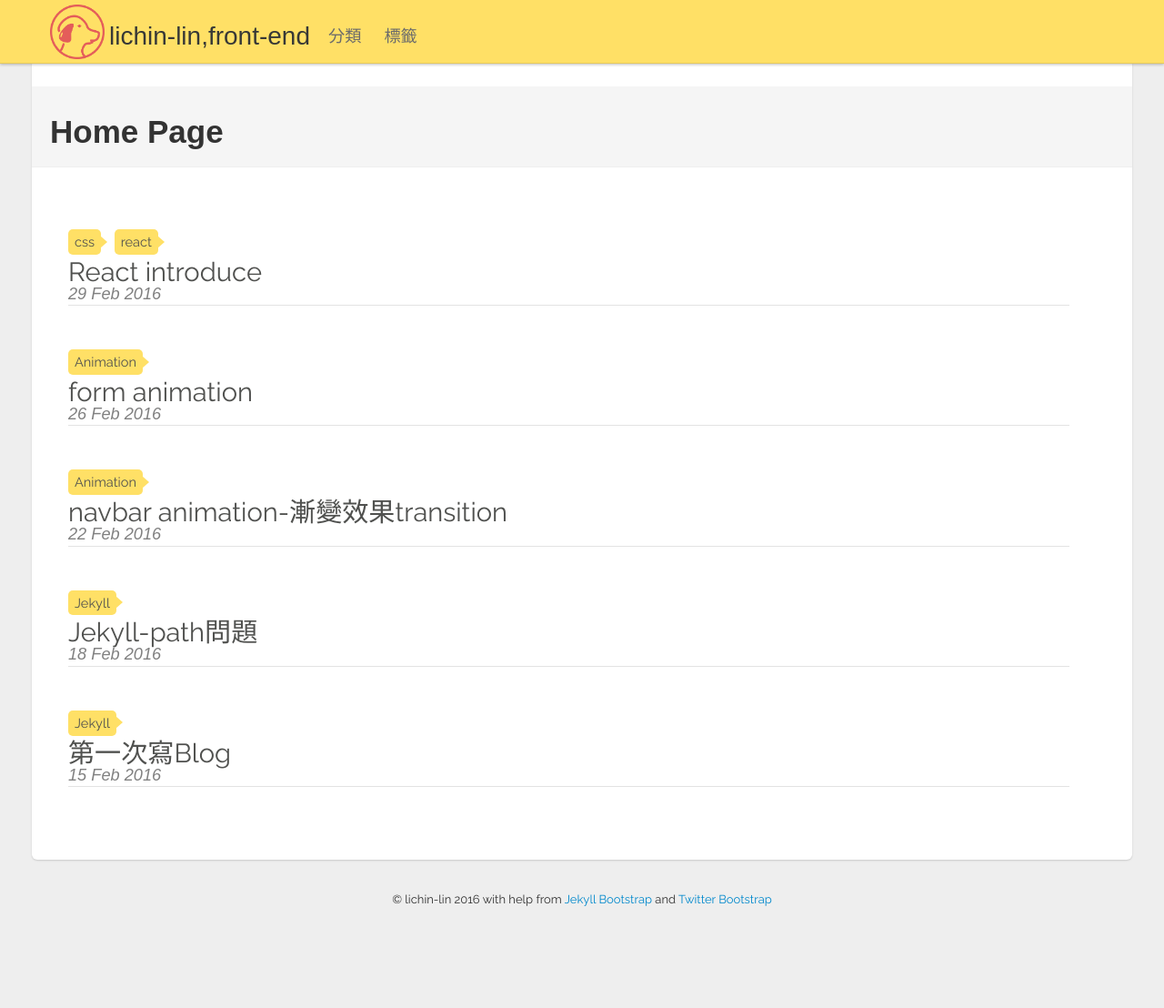
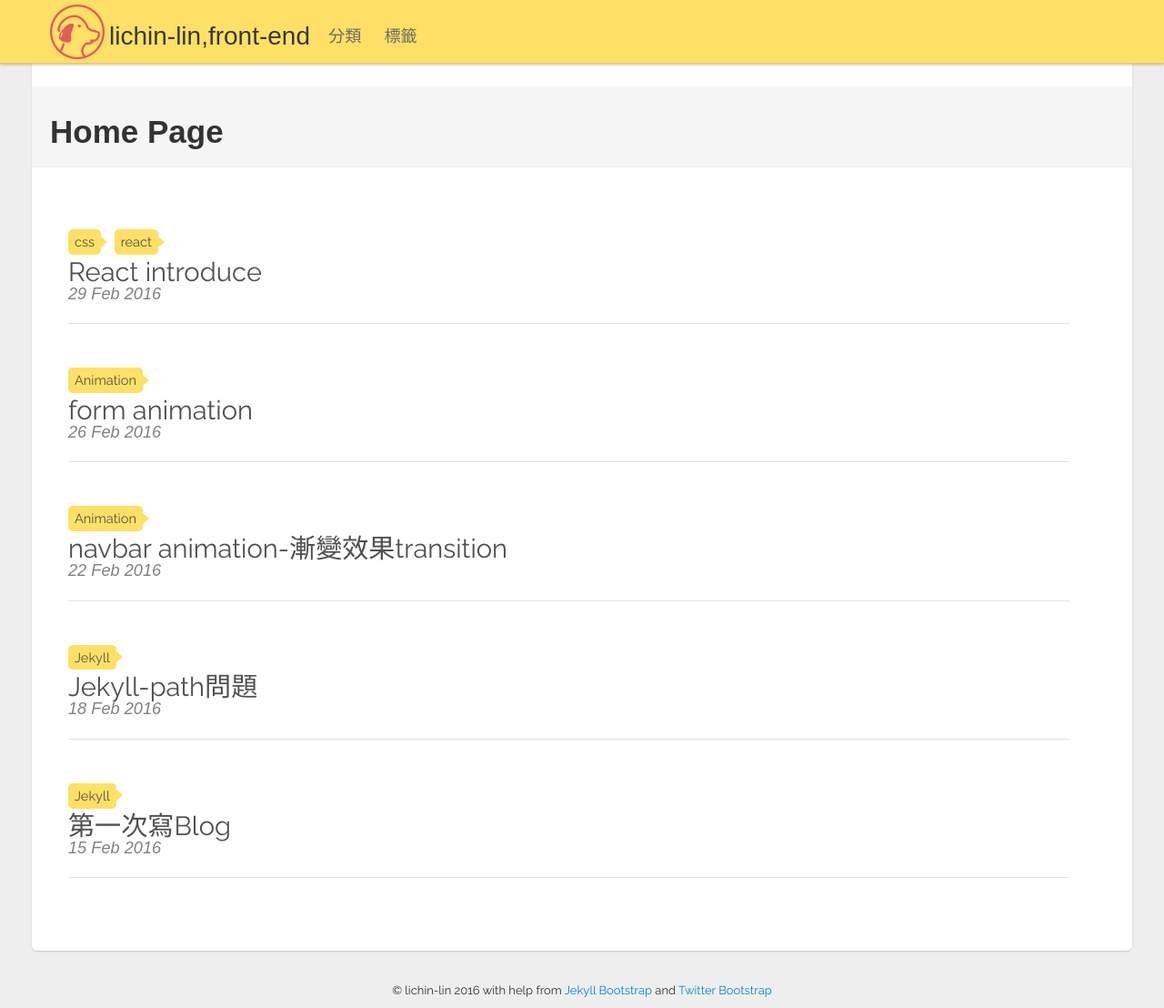
Before and after one commit to lichin-lin/lichin-lin.github.io, a Jekyll site: the page built from index.md, in a window 1280 px wide and 1108 px high. Shown: the whole window at 91% size. Built offline with Jekyll 4.4.1, drawn with Linux system fonts in a browser that asks for light colours; nearby versions of some CDN libraries; some web fonts are replaced.

Commit message:
font type Fenton add

```diff
--- a/assets/themes/twitter/css/style.css
+++ b/assets/themes/twitter/css/style.css
@@ -3,6 +3,12 @@
   background-color: #eee;
   font-family: 'raleway', sans-serif;
   margin:0;
+}
+@font-face {
+  font-family: 'Fenton-Medium';
+  font-style: normal;
+  font-weight: normal;
+  src: local('Fenton-Medium'), url('/asset/font/Fenton-Medium.otf') format('truetype');
 }
 h1,h3,span{
   font-family: 'Fenton-Medium', sans-serif;
@@ -225,7 +231,7 @@
 	color: #50514f;
 }
 .post-info{
-	margin: 0;
+	margin: 0 0 20px 0;
 }
 .post-info a{
 	color:#50514f;
@@ -246,9 +252,6 @@
 }
 
 @media(max-width:768px){
-	ul{
-
-	}
 	.page-header h1{
 		font-size: 2.3em;
 	}
@@ -267,5 +270,4 @@
 	.row .post-info{
 		margin: 0 0 20px 0;
 	}
-
 }
```
